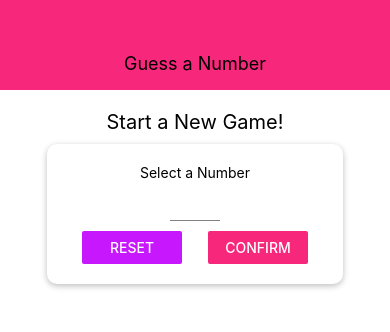
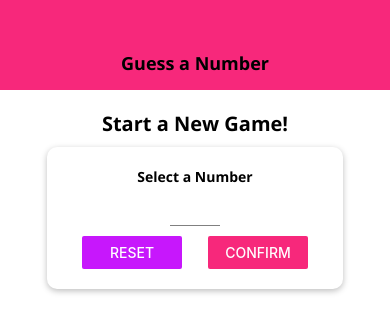
Before and after one commit to PaulaSanchezR/React-native-game, a React Native app: screen / in a window 390 px wide. Shown: the top 332 px of the page. Built offline with nearby package versions, Linux system fonts and the light colour scheme.

Commit message:
Style Font

```diff
--- a/App.js
+++ b/App.js
@@ -1,5 +1,7 @@
 import React, { useState } from 'react';
 import { StyleSheet, View } from 'react-native';
+import * as Font from 'expo-font';
+import { AppLoading} from 'expo' //prolong this screen is active
 
 import Header from './components/Header';
 import StartGameScreen from './screens/StartGameScreen';
@@ -7,11 +9,31 @@ import GameScreen from './screens/GameScreeen';
 import GameOverScreen from './screens/GameOverScreen';
 // import console = require('console');
 
+const fetchFonts =() =>{  //fetch the fonts has to have a promise
+  Font.loadAsync({
+    'open-sans' : require('./assets/fonts/OpenSans-Regular.ttf'),
+    'open-sans-bold' : require('./assets/fonts/OpenSans-Bold.ttf'),
+  });
+}
+
 export default function App() {
   const [userNumber, setUserNumber] = useState();
   // number of rounds
   const [guessRounds,setGuessRounds]= useState(0);
 
+  const [dataLoaded, setDataLoaded]=useState(false);
+
+  if(!dataLoaded){
+    // AppLoading is a component from expo where we point at the operation where
+    // we  want to start when is render
+    return (
+          <AppLoading
+            startAsync={fetchFonts}
+            onFinish={()=>setDataLoaded(true)}
+            onError={(err) => console.log(err)}
+          />
+    )
+  }
   const configureNewGameHandler= () =>{
     setGuessRounds(0);
     setUserNumber(null);
--- /dev/null
+++ b/components/BodyText.js
@@ -0,0 +1,13 @@
+import React from 'react'
+import {Text, StyleSheet} from 'react-native';
+
+
+const BodyText = props => <Text style={styles.body}>{props.children}</Text>
+
+const styles= StyleSheet.create({
+    body:{
+        fontFamily: 'open-sans-bold'
+    }
+});
+
+export default BodyText;
--- a/components/Header.js
+++ b/components/Header.js
@@ -2,11 +2,12 @@ import React from 'react';
 import { View, Text, StyleSheet } from 'react-native';
 
 import Colors from '../constants/colors';
+import TitleText from '../components/TitleText';
 
 const Header = props => {
   return (
     <View style={styles.header}>
-      <Text style={styles.headerTitle}>{props.title}</Text>
+      <TitleText>{props.title}</TitleText>
     </View>
   );
 };
@@ -22,7 +23,9 @@ const styles = StyleSheet.create({
   },
   headerTitle: {
     color: 'black',
-    fontSize: 18
+    fontSize: 18,
+    fontFamily:'open-sans-bold'
+
   }
 });
 
--- /dev/null
+++ b/components/TitleText.js
@@ -0,0 +1,14 @@
+import React from 'react'
+import {Text, StyleSheet} from 'react-native';
+
+
+const TitleText = props => <Text style={{...styles.title , ...props.style}}>{props.children}</Text>
+
+const styles= StyleSheet.create({
+    title:{
+        fontFamily: 'open-sans-bold',
+        fontSize: 18,
+    }
+});
+
+export default TitleText;
--- /dev/null
+++ b/constants/default-styles.js
@@ -0,0 +1,13 @@
+import { StyleSheet} from 'react-native';
+
+
+export default StyleSheet.create({
+    bodyText:{
+        fontFamily: 'open-sans',
+
+    },
+    title:{
+        fontFamily: 'open-sans-bold',
+        fontSize:18,
+    }
+})
--- a/screens/GameOverScreen.js
+++ b/screens/GameOverScreen.js
@@ -1,13 +1,16 @@
 import React from 'react';
-import { View, Text, StyleSheet, Button} from 'react-native';
+import { View, StyleSheet, Button} from 'react-native';
+
+import BodyText from '../components/BodyText';
+import TitleText from '../components/TitleText'
 
 
 const GameOverScreens = props =>{
     return (
         <View style={styles.screen}>
-            <Text>The Game is Over</Text>
-            <Text>Number of Rounds:{props.roundsNumber}</Text>
-            <Text>Number was: {props.userNumber}</Text>
+            <TitleText>The Game is Over</TitleText>
+            <BodyText>Number of Rounds:{props.roundsNumber}</BodyText>
+            <BodyText>Number was: {props.userNumber}</BodyText>
             <Button title="New Game" onPress={props.onRestart} />
         </View>
     )
--- a/screens/GameScreeen.js
+++ b/screens/GameScreeen.js
@@ -3,6 +3,7 @@ import { View, Text, StyleSheet, Button, Alert } from 'react-native';
 
 import NumberContainer from '../components/NumberContainer';
 import Card from '../components/Card';
+import DefaultStyles from '../constants/default-styles'
 // import console = require('console');
 
 const generateRandomBetween = (min, max, exclude) => {
@@ -54,7 +55,7 @@ useEffect(()=>{
   }
   return (
     <View style={styles.screen}>
-      <Text>Opponent's Guess</Text>
+      <Text style={DefaultStyles.title}>Opponent's Guess</Text>
       <NumberContainer>{currentGuess}</NumberContainer>
       <Card style={styles.buttonContainer}>
         <Button title="LOWER" onPress={nextGuessHandler.bind(this,'lower')} />
--- a/screens/StartGameScreen.js
+++ b/screens/StartGameScreen.js
@@ -9,10 +9,13 @@ import {
   Alert
 } from 'react-native';
 
+import TitleText from '../components/TitleText'
+import BodyText from '../components/BodyText';
 import Card from '../components/Card';
 import Input from '../components/Input';
 import NumberContainer from '../components/NumberContainer';
 import Colors from '../constants/colors';
+
 
 const StartGameScreen = props => {
   const [enteredValue, setEnteredValue] = useState('');
@@ -49,7 +52,7 @@ const StartGameScreen = props => {
   if (confirmed) {
     confirmedOutput = (
       <Card style={styles.summaryContainer}>
-        <Text>You selected</Text>
+        <BodyText>You selected</BodyText>
         <NumberContainer>{selectedNumber}</NumberContainer>
         <Button title="START GAME" onPress={() => props.onStartGame(selectedNumber)} />
       </Card>
@@ -63,9 +66,9 @@ const StartGameScreen = props => {
       }}
     >
       <View style={styles.screen}>
-        <Text style={styles.title}>Start a New Game!</Text>
+        <TitleText style={styles.title}>Start a New Game!</TitleText>
         <Card style={styles.inputContainer}>
-          <Text>Select a Number</Text>
+          <BodyText>Select a Number</BodyText>
           <Input
             style={styles.input}
             blurOnSubmit
@@ -107,7 +110,8 @@ const styles = StyleSheet.create({
   },
   title: {
     fontSize: 20,
-    marginVertical: 10
+    marginVertical: 10,
+    fontFamily:'open-sans-bold',
   },
   inputContainer: {
     width: 300,
@@ -130,6 +134,9 @@ const styles = StyleSheet.create({
   summaryContainer: {
     marginTop: 20,
     alignItems: 'center'
+  },
+  text:{
+      fontFamily:'open-sans'
   }
 });
 
```
Also changed, not shown: assets/fonts/OpenSans-Bold.ttf (added), assets/fonts/OpenSans-Regular.ttf (added).
